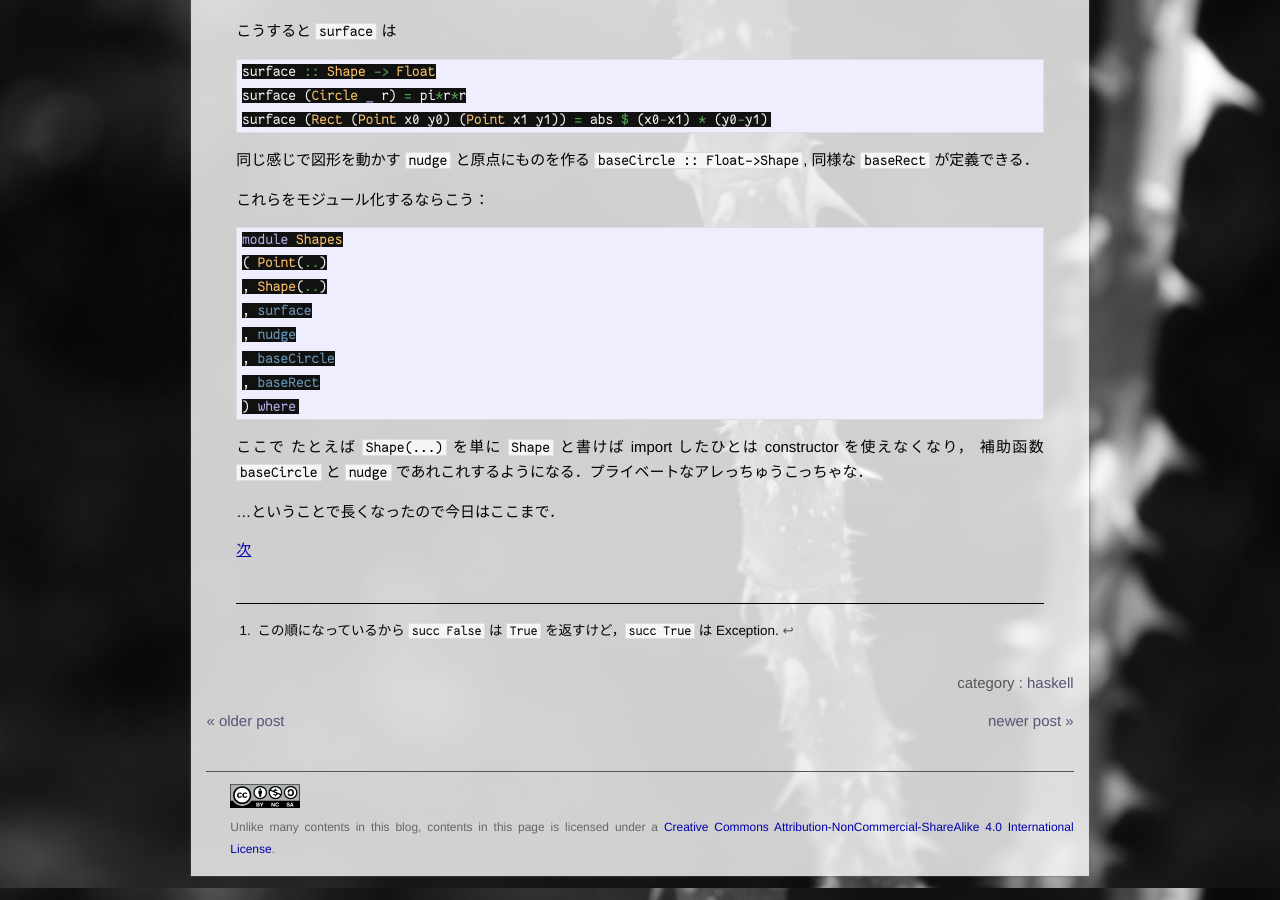
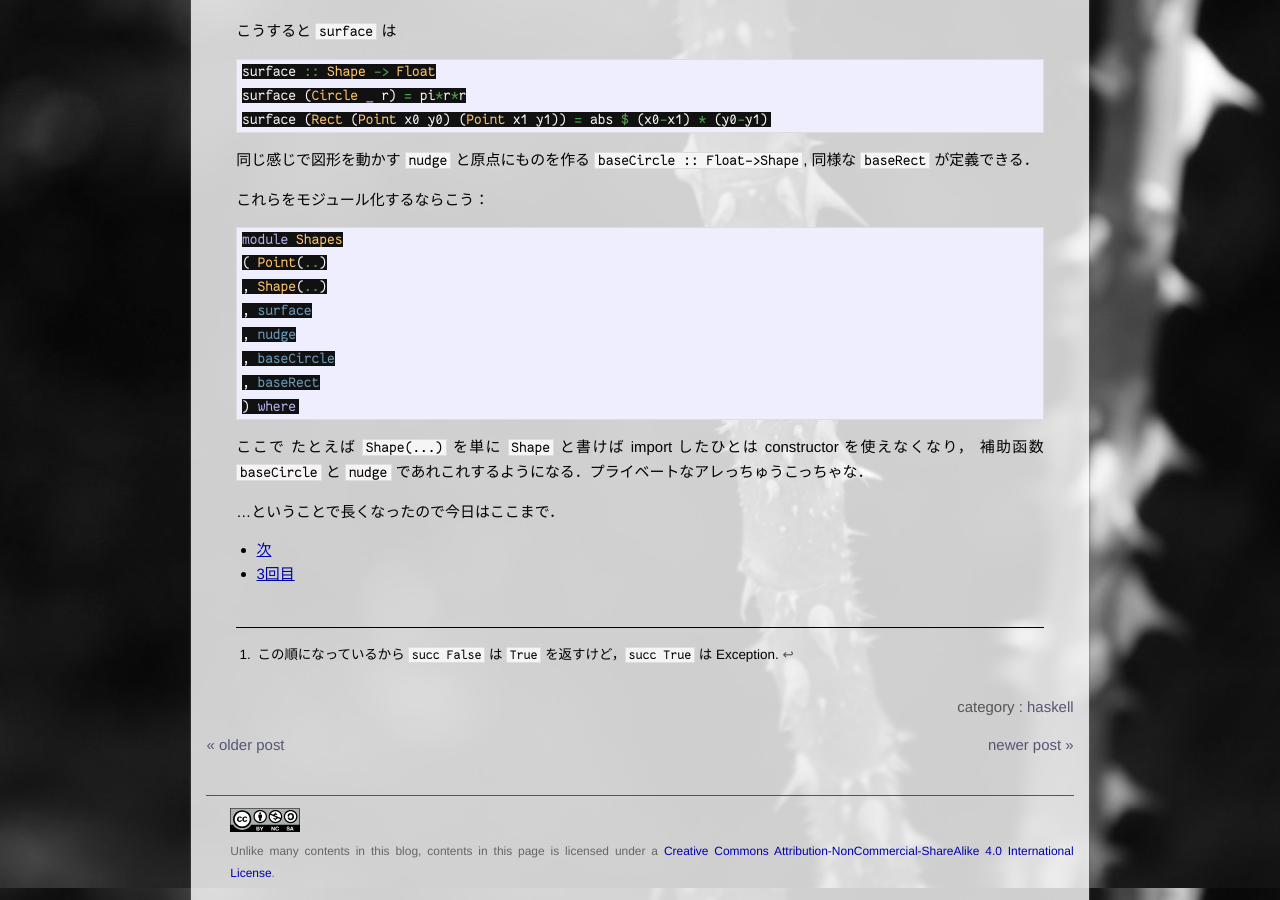
Before and after one commit to lesguillemets/blog, a Jekyll site: the page built from _posts/2014-10-02-learnyouahaskell-making-our-own-types-and-typeclasses.md, in a window 1280 px wide and 900 px high, scrolled down 1812 px. Built offline with Jekyll 4.4.1, drawn with Linux system fonts in a browser that asks for light colours.

Commit message:
update links

```diff
--- a/_posts/2014-10-02-learnyouahaskell-making-our-own-types-and-typeclasses.md
+++ b/_posts/2014-10-02-learnyouahaskell-making-our-own-types-and-typeclasses.md
@@ -121,6 +121,7 @@ module Shapes
 
 …ということで長くなったので今日はここまで．
 
-[次]({{site.baseurl}}/2014/10/05/learnyouahaskell-making-our-own-types-and-typeclasses-2.html)
+* [次]({{site.baseurl}}/2014/10/05/learnyouahaskell-making-our-own-types-and-typeclasses-2.html)
+* [3回目]({{site.baseurl}}/2014/10/08/learnyouahaskell-making-our-own-types-and-typeclasses-3.html)
 
 [^bool-succ]: この順になっているから `succ False` は `True` を返すけど，`succ True` は Exception.
```
Also changed, not shown: _posts/2014-10-05-learnyouahaskell-making-our-own-types-and-typeclasses-2.md (+2 -0 lines).
